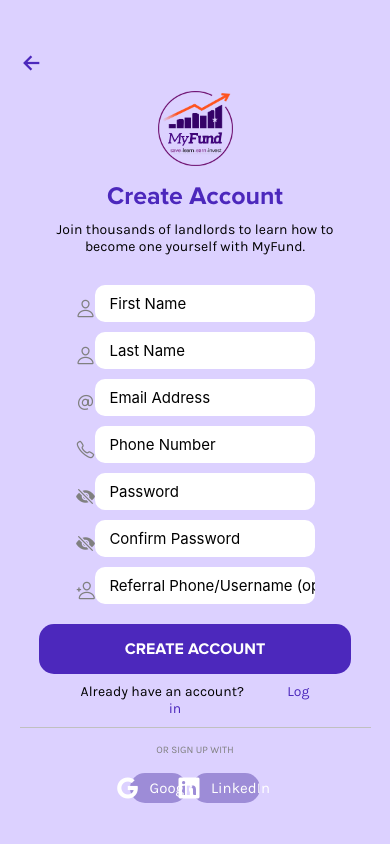
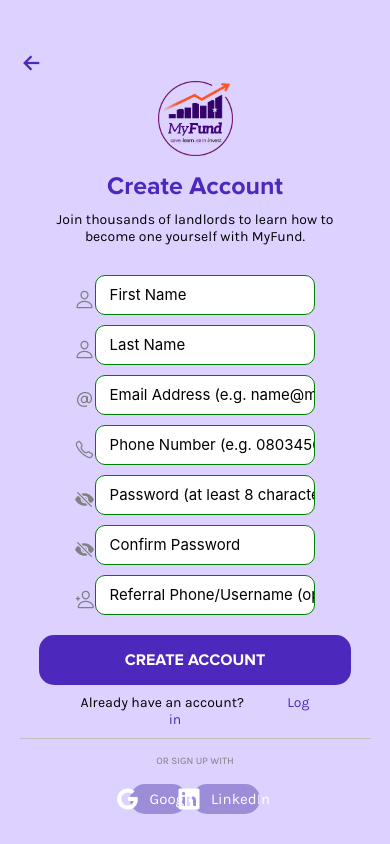
Before and after one commit to tolulopeahmed/MyFundApp, a React Native app: screen /CreateAccount in a window 390 px wide. Built offline with nearby package versions, Linux system fonts and the light colour scheme.

Commit message:
Client-side Data Validation

```diff
--- a/screens/login/CreateAccount.js
+++ b/screens/login/CreateAccount.js
@@ -1,4 +1,4 @@
-import React, { useState} from 'react';
+import React, { useEffect, useState } from 'react';
 import { View, Text, StyleSheet, SafeAreaView, ScrollView, Image, Dimensions, TouchableOpacity, TextInput } from 'react-native';
 import { Ionicons } from '@expo/vector-icons';
 
@@ -6,12 +6,50 @@ const { width, height } = Dimensions.get('window');
 
 const CreateAccount = ({ navigation }) => {
   const [isPasswordVisible, setPasswordVisible] = useState(false);
-  const [userInfo, setUserInfo] = useState({
-    firstName: '',
-    lastName: '',
-    email: '',
-    mobileNumber: '',
-  });
+  const [isFormValid, setIsFormValid] = useState(false);
+  const [email, setEmail] = useState('');
+  const [validEmail, setValidEmail] = useState(true);
+  const [firstName, setFirstName] = useState('');
+  const [validFirstName, setValidFirstName] = useState(true);
+  const [lastName, setLastName] = useState('');
+  const [validLastName, setValidLastName] = useState(true);
+  const [phoneNumber, setPhoneNumber] = useState('');
+  const [validPhoneNumber, setValidPhoneNumber] = useState(true);
+  const [password, setPassword] = useState('');
+  const [validPassword, setValidPassword] = useState(true);
+  const [confirmPassword, setConfirmPassword] = useState('');
+  const [validConfirmPassword, setValidConfirmPassword] = useState(true);
+
+  useEffect(() => {
+    // Check if both email and password are valid
+    setIsFormValid(validEmail && validPassword && validConfirmPassword && validFirstName && validLastName && validPhoneNumber);
+  }, [validEmail, validPassword, validConfirmPassword, validFirstName, validLastName, validPhoneNumber]);
+
+
+  const validateEmail = (email) => {
+    setValidEmail(email.includes('@'));
+  };
+
+  const validatePassword = (password) => {
+    setValidPassword(password.length >= 8);
+  };
+
+  const validateConfirmPassword = (confirmPassword) => {
+    setValidConfirmPassword(confirmPassword === password);
+  };
+
+  const validateFirstName = (firstName) => {
+    setValidFirstName(firstName && /^[a-zA-Z0-9]+$/.test(firstName));
+  };
+
+  const validateLastName = (lastName) => {
+    setValidLastName(lastName && /^[a-zA-Z0-9]+$/.test(lastName));
+  };
+
+  const validatePhoneNumber = (phoneNumber) => {
+    setValidPhoneNumber(phoneNumber && phoneNumber.length <= 11);
+  };
+
 
   const togglePasswordVisibility = () => {
     setPasswordVisible(!isPasswordVisible);
@@ -34,58 +72,119 @@ const CreateAccount = ({ navigation }) => {
           <View style={styles.inputContainer}>
             <View style={styles.inputWrapper}>
               <Ionicons name='person-outline' marginBottom={8} size={20} color="grey" padding={8} />
-              <TextInput style={styles.input} placeholder="First Name"
-                onChangeText={(text) => setUserInfo({ ...userInfo, firstName: text })}
+              <TextInput
+              style={[styles.input, !validFirstName && styles.invalidInput]}
+              placeholder="First Name"
+              value={firstName}
+              onChangeText={(text) => {
+                setFirstName(text);
+                validateFirstName(text);
+              }}
                 />
             </View>
+
+
             <View style={styles.inputWrapper}>
               <Ionicons name='person-outline' marginBottom={8} size={20} color="grey" padding={8} />
-              <TextInput style={styles.input} placeholder="Last Name"
-                onChangeText={(text) => setUserInfo({ ...userInfo, lastName: text })}
+              <TextInput
+              style={[styles.input, !validLastName && styles.invalidInput]}
+              placeholder="Last Name"
+              value={lastName}
+              onChangeText={(text) => {
+                setLastName(text);
+                validateLastName(text);
+              }}
                 />
             </View>
+
             <View style={styles.inputWrapper}>
               <Ionicons name='at-outline' marginBottom={8} size={20} color="grey" padding={8} />
-              <TextInput style={styles.input} placeholder="Email Address" keyboardType="email-address"
-                onChangeText={(text) => setUserInfo({ ...userInfo, email: text })}
+              <TextInput
+              style={[styles.input, !validEmail && styles.invalidInput]}
+              placeholder="Email Address (e.g. name@mail.com)"
+              keyboardType="email-address"
+              value={email}
+              onChangeText={(text) => {
+                setEmail(text);
+                validateEmail(text);
+              }}
                 />
             </View>
+
+
             <View style={styles.inputWrapper}>
-              <Ionicons name='call-outline' marginBottom={8} size={20} color="grey" padding={8} />
-              <TextInput style={styles.input} placeholder="Phone Number" keyboardType="phone-pad"
-                onChangeText={(text) => setUserInfo({ ...userInfo, mobileNumber: text })}
-                />
-            </View>
+            <Ionicons name='call-outline' marginBottom={8} size={20} color="grey" padding={8} />
+            <TextInput
+              style={[styles.input, !validPhoneNumber && styles.invalidInput]}
+              placeholder="Phone Number (e.g. 08034567890)"
+              keyboardType="phone-pad"
+              value={phoneNumber}
+              onChangeText={(text) => {
+                setPhoneNumber(text);
+                validatePhoneNumber(text);
+              }}
+              prefix="+234"
+            />
+          </View>
+
+
+
             <View style={styles.inputWrapper}>
               <TouchableOpacity style={styles.eyeIcon} onPress={togglePasswordVisibility}>
                 <Ionicons name={isPasswordVisible ? 'eye' : 'eye-off'} size={20} color="grey" marginBottom={8} padding={8} />
               </TouchableOpacity>
               <TextInput
-                style={styles.input}
-                placeholder="Password"
+                style={[styles.input, !validPassword && styles.invalidInput]}
+                placeholder="Password (at least 8 characters)"
                 secureTextEntry={!isPasswordVisible}
                 keyboardType="default"
+                value={password}
+              onChangeText={(text) => {
+              setPassword(text);
+              validatePassword(text);
+            }}
               />
             </View>
+
+
             <View style={styles.inputWrapper}>
               <TouchableOpacity style={styles.eyeIcon} onPress={togglePasswordVisibility}>
                 <Ionicons name={isPasswordVisible ? 'eye' : 'eye-off'} size={20} color="grey" marginBottom={8} padding={8} />
               </TouchableOpacity>
               <TextInput
-                style={styles.input}
+                style={[styles.input, !validConfirmPassword && styles.invalidInput]}
                 placeholder="Confirm Password"
                 secureTextEntry={!isPasswordVisible}
                 keyboardType="default"
+                value={confirmPassword}
+              onChangeText={(text) => {
+              setConfirmPassword(text);
+              validateConfirmPassword(text);
+            }}
               />
             </View>
+
+
             <View style={styles.inputWrapper}>
               <Ionicons name='person-add-outline' marginBottom={9} size={20} color="grey" padding={8} />
-              <TextInput style={styles.input} placeholder="Referral Phone/Username (optional)" keyboardType="phone-pad" />
+              <TextInput style={styles.input}
+              placeholder="Referral Phone/Username (optional)"
+              keyboardType="phone-pad" />
             </View>
           </View>
-          <TouchableOpacity style={styles.createAccountButton} onPress={() => navigation.navigate('Confirmation', { userInfo })}>
+
+
+
+          <TouchableOpacity
+          style={[styles.createAccountButton, !isFormValid && styles.disabledLoginButton]}
+          onPress={() => navigation.navigate('Confirmation')}
+          disabled={!isFormValid}
+          >
             <Text style={styles.createAccountButtonText}>CREATE ACCOUNT</Text>
           </TouchableOpacity>
+
+
+
           <TouchableOpacity style={styles.loginTextContainer} onPress={() => navigation.navigate('Login')}>
             <Text style={styles.loginText}>Already have an account? <Text style={styles.login}>Log in</Text></Text>
           </TouchableOpacity>
@@ -171,12 +270,18 @@ const styles = StyleSheet.create({
   },
   input: {
     fontSize: 15,
-    height: 37,
+    height: 40,
     width: '80%',
     backgroundColor: 'white',
     borderRadius: 10,
     marginBottom: 10,
     paddingLeft: 14,
+    borderWidth: 1,
+    borderColor: 'green'
+  },
+
+  invalidInput: {
+    borderColor: 'red',
   },
 
   inputWrapper: {
@@ -201,6 +306,12 @@ const styles = StyleSheet.create({
     fontSize: 16,
     fontFamily: 'proxima',
   },
+
+  disabledLoginButton: {
+    backgroundColor: 'grey',
+  },
+
+
   loginTextContainer: {
     fontSize: 16,
     fontFamily: 'karla',
--- a/screens/login/Login.js
+++ b/screens/login/Login.js
@@ -1,12 +1,23 @@
-import React, { useRef, useState } from 'react';
+import React, { useEffect, useState } from 'react';
 import { View, Text, ScrollView, StyleSheet,Image,animation,TouchableOpacity,TextInput,Modal,Animated,} from 'react-native';
 import { Ionicons } from '@expo/vector-icons';
 import logo from './logo..png';
 
 const Login = ({ navigation }) => {
+  const [firstName, setFirstName] = useState('');
   const [modalVisible, setModalVisible] = useState(false);
-  const [firstName, setFirstName] = useState('');
-  const [showPassword, setShowPassword] = useState(false); // Added toggle state
+  const [email, setEmail] = useState('');
+  const [password, setPassword] = useState('');
+  const [validEmail, setValidEmail] = useState(true);
+  const [validPassword, setValidPassword] = useState(true);
+  const [showPassword, setShowPassword] = useState(false);
+  const [isFormValid, setIsFormValid] = useState(false);
+
+
+  useEffect(() => {
+    // Check if both email and password are valid
+    setIsFormValid(validEmail && validPassword);
+  }, [validEmail, validPassword]);
 
 
   const handleConfirm = () => {
@@ -19,6 +30,14 @@ const Login = ({ navigation }) => {
 
   const togglePasswordVisibility = () => {
     setShowPassword(!showPassword);
+  };
+
+  const validateEmail = (email) => {
+    setValidEmail(email.includes('@'));
+  };
+
+  const validatePassword = (password) => {
+    setValidPassword(password.length >= 8);
   };
 
   return (
@@ -38,15 +57,30 @@ const Login = ({ navigation }) => {
             Jump right back in!
           </Text>
         </View>
+
+
         <View style={styles.inputContainer}>
-          <TextInput style={styles.input} placeholder="Email or Phone Number" />
+          <TextInput
+          style={[styles.input, !validEmail && styles.invalidInput]}
+          placeholder="Email Address"
+          value={email}
+          onChangeText={(text) => {
+            setEmail(text);
+            validateEmail(text);
+          }}
+        />
 
-          <View style={styles.passwordInputContainer}>
-            <TextInput
-              style={styles.passwordInput}
-              placeholder="Password"
-              secureTextEntry={!showPassword}
-            />
+        <View style={styles.passwordInputContainer}>
+          <TextInput
+            style={[styles.passwordInput, !validPassword && styles.invalidInput]}
+            placeholder="Password"
+            secureTextEntry={!showPassword}
+            value={password}
+            onChangeText={(text) => {
+              setPassword(text);
+              validatePassword(text);
+            }}
+          />
             <TouchableOpacity style={styles.passwordToggle} onPress={togglePasswordVisibility}>
               <Ionicons
                 name={showPassword ? 'eye-outline' : 'eye-off-outline'}
@@ -67,9 +101,17 @@ const Login = ({ navigation }) => {
             <Image source={require('./fingerprint.png')} style={styles.image} />
             <Text style={styles.fingerprintText}>Press and Hold</Text>
           </TouchableOpacity>
-          <TouchableOpacity style={styles.loginButton} onPress={handleConfirm}>
+
+
+          <TouchableOpacity
+            style={[styles.loginButton, !isFormValid && styles.disabledLoginButton]}
+            onPress={handleConfirm}
+            disabled={!isFormValid}
+          >
             <Text style={styles.loginButtonText}>LOG IN</Text>
           </TouchableOpacity>
+
+
           <TouchableOpacity
             style={styles.createAccountTextContainer}
             onPress={() => navigation.navigate('CreateAccount')}
@@ -178,7 +220,14 @@ const styles = StyleSheet.create({
     marginBottom: 15,
     paddingLeft: 15,
     paddingRight: 5,
+    borderWidth: 1,
+    borderColor: 'green'
   },
+
+  invalidInput: {
+    borderColor: 'red',
+  },
+
   passwordInputContainer: {
     position: 'relative',
     flexDirection: 'row',
@@ -194,6 +243,8 @@ const styles = StyleSheet.create({
     marginBottom: 15,
     paddingLeft: 15,
     paddingRight: 40,
+    borderWidth: 1,
+    borderColor: 'green'
   },
   passwordToggle: {
     position: 'absolute',
@@ -217,6 +268,11 @@ const styles = StyleSheet.create({
     color: 'grey',
     textAlign: 'center',
   },
+
+  disabledLoginButton: {
+    backgroundColor: 'grey',
+  },
+
   loginButton: {
     backgroundColor: '#4C28BC',
     width: '80%',
--- a/screens/menu/KYC.js
+++ b/screens/menu/KYC.js
@@ -6,6 +6,7 @@ import { MaterialIcons } from '@expo/vector-icons';
 import SelectDropdown from 'react-native-select-dropdown';
 import * as ImagePicker from 'react-native-image-picker';
 import { launchImageLibrary } from 'react-native-image-picker';
+import Constants from 'expo-constants';
 
 
 
@@ -469,6 +470,7 @@ const styles = StyleSheet.create({
       borderWidth: 0.5,
       borderRadius: 9,
       borderColor: 'grey',
+      backgroundColor: "#DCD1FF",
       justifyContent: 'center',
       alignItems: 'center',
       alignSelf: 'center',
@@ -478,7 +480,7 @@ const styles = StyleSheet.create({
     uploadButton: {
       flexDirection: 'row',
       borderColor: 'silver',
-      backgroundColor: 'white',
+      backgroundColor: '#F5F1FF',
       height: 40,
       width: '40%',
       padding: 10,
@@ -490,7 +492,7 @@ const styles = StyleSheet.create({
     uploadText: {
       fontSize: 16,
       fontFamily: 'karla',
-      color: 'grey',
+      color: '#4C28BC',
       alignSelf: 'center', // Center the text within the button
     },
     selectedImage: {
```
